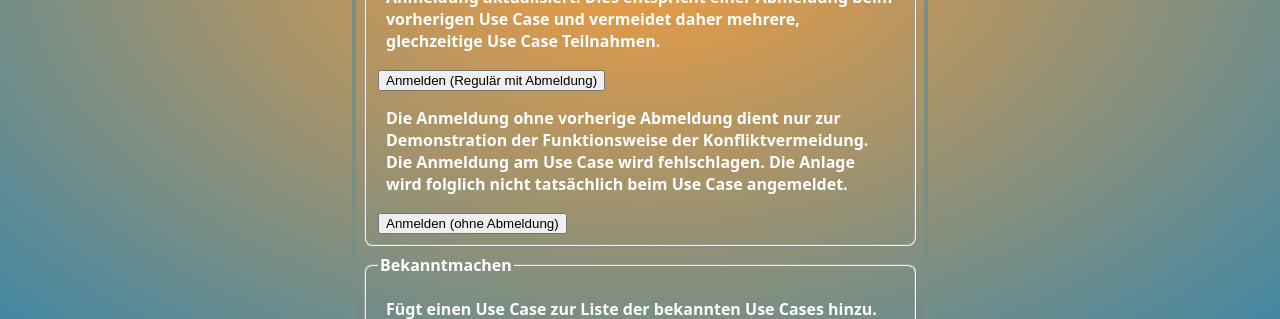
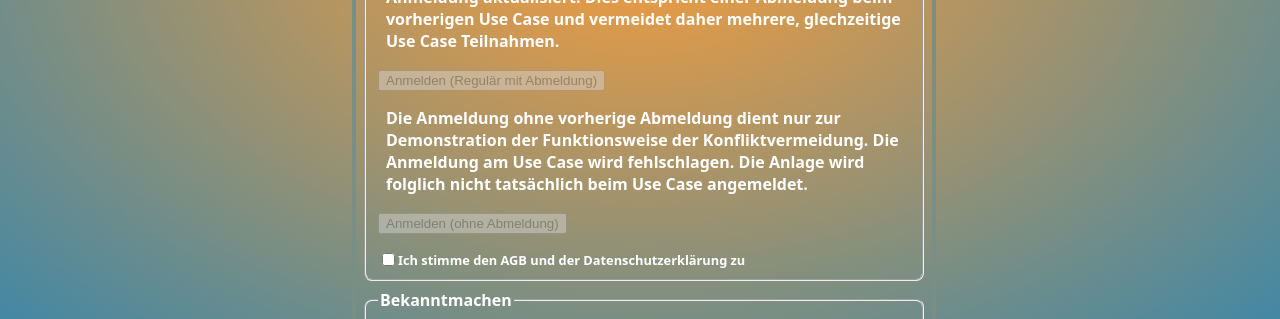
Before and after one commit to KILT-Foundation/dive, a React (Vite) app in the folder frontend/: page / in a window 1280 px wide. Both pictures are taken after a click on the label "Use Case". Shown: the part 462-781 px from the top of the page. Built offline with nearby package versions, Linux system fonts and the light colour scheme; no server answers.

Commit message:
update UI

```diff
--- a/frontend/index.html
+++ b/frontend/index.html
@@ -39,6 +39,7 @@
       border: 4px solid #798e84;
       border-radius: 1rem;
       width: fit-content;
+      min-width: 36rem;
     }
 
     .box header {
--- a/frontend/ui_components/UseCaseSection.tsx
+++ b/frontend/ui_components/UseCaseSection.tsx
@@ -39,6 +39,7 @@ function UseCaseComponent({ mode }: { mode: Mode }) {
   const [customUseCase, setCustomUseCase] = useState<string>("");
   const [progress, setProgress] = useState(0);
   const [isDeregister, setIsDeregister] = useState(false);
+  const [isAccepted, setIsAccepted] = useState(false);
   const [isSignUpValid, setIsSignUpValid] = useState(false);
   const [isSignUpInvalid, setIsSignUpInvalid] = useState(false);
   const [useCases, setUseCases] = useState(RawUseCases);
@@ -117,6 +118,10 @@ function UseCaseComponent({ mode }: { mode: Mode }) {
     setIsSignUpValid(false);
     clearInterval(interval);
   }, [option]);
+
+  const handleApproveTermsAndConditions = useCallback(() => {
+    setIsAccepted(!isAccepted);
+  }, [isAccepted]);
 
   const handleSubmitUseCaseSelectionInvalidValue = useCallback(async () => {
     setProgress(0);
@@ -208,7 +213,7 @@ function UseCaseComponent({ mode }: { mode: Mode }) {
             then calls the use case api to register the device for participation */}
         <button
           type="submit"
-          disabled={isServerBlocked}
+          disabled={isServerBlocked || !isAccepted}
           onClick={handleSubmitUseCaseSelection}
           title="Bei der regulären Anmeldung wird der 'Konflikt-Token' vor der Anmeldung aktualisiert. Dies entspricht einer Abmeldung beim vorherigen Use Case und vermeidet daher mehrere, glechzeitige Use Case Teilnahmen."
         >
@@ -226,7 +231,7 @@ function UseCaseComponent({ mode }: { mode: Mode }) {
         {/* calls the user case api to register the device for participation without updating the DIVE conflict token (for demo purpose; will lead to an error) */}
         <button
           type="submit"
-          disabled={isServerBlocked}
+          disabled={isServerBlocked || !isAccepted}
           onClick={handleSubmitUseCaseSelectionInvalidValue}
           title="Die Anmeldung ohne vorherige Abmeldung dient nur zur Demonstration der Funktionsweise der Konfliktvermeidung. Die Anmeldung am Use Case wird fehlschlagen. Die Anlage wird folglich nicht tatsächlich beim Use Case angemeldet."
         >
@@ -235,6 +240,24 @@ function UseCaseComponent({ mode }: { mode: Mode }) {
         {isSignUpInvalid && (
           <progress max={90} style={{ marginLeft: "1em" }} value={progress} />
         )}
+        <div
+          style={{
+            marginTop: "1rem",
+            display: "flex",
+            flexDirection: "row",
+            fontSize: "0.8rem",
+          }}
+        >
+          <input
+            type="checkbox"
+            id="acceptTermsAndConditions"
+            onClick={handleApproveTermsAndConditions}
+            checked={isAccepted}
+          />
+          <label htmlFor="acceptTermsAndConditions">
+            Ich stimme den AGB und der Datenschutzerklärung zu{" "}
+          </label>
+        </div>
       </fieldset>
       <fieldset>
         <legend>Bekanntmachen</legend>
```
